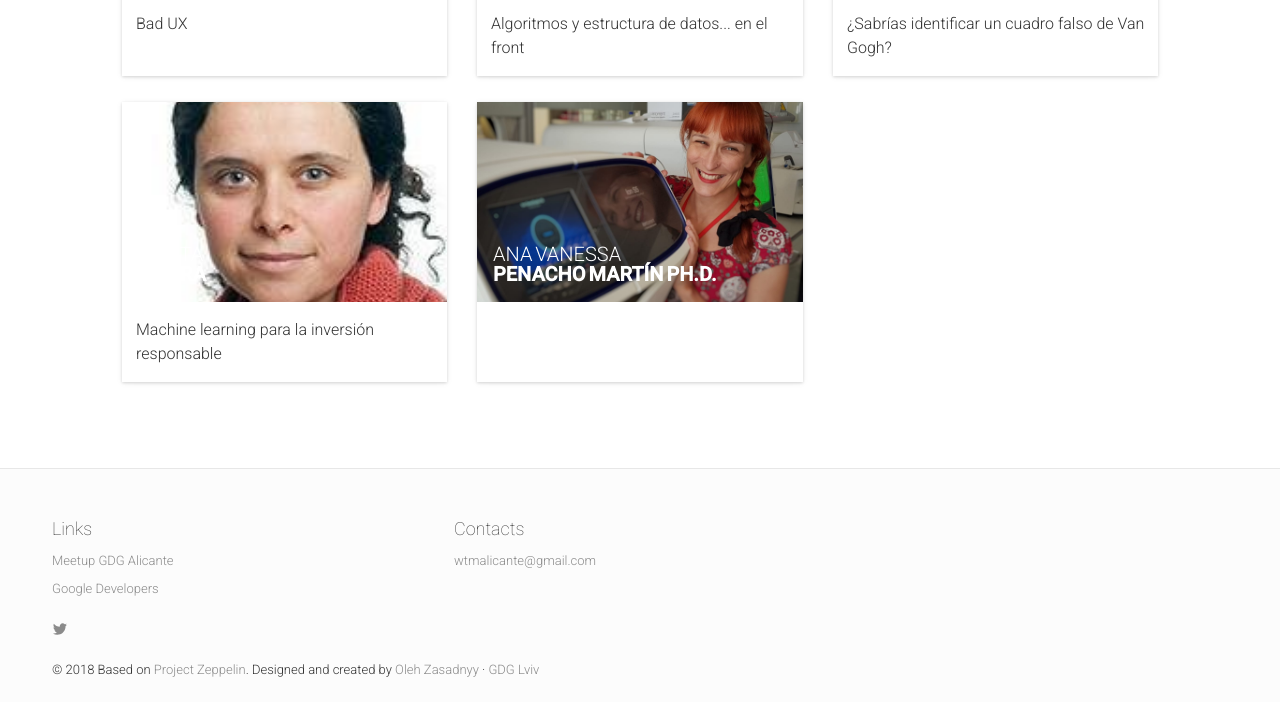
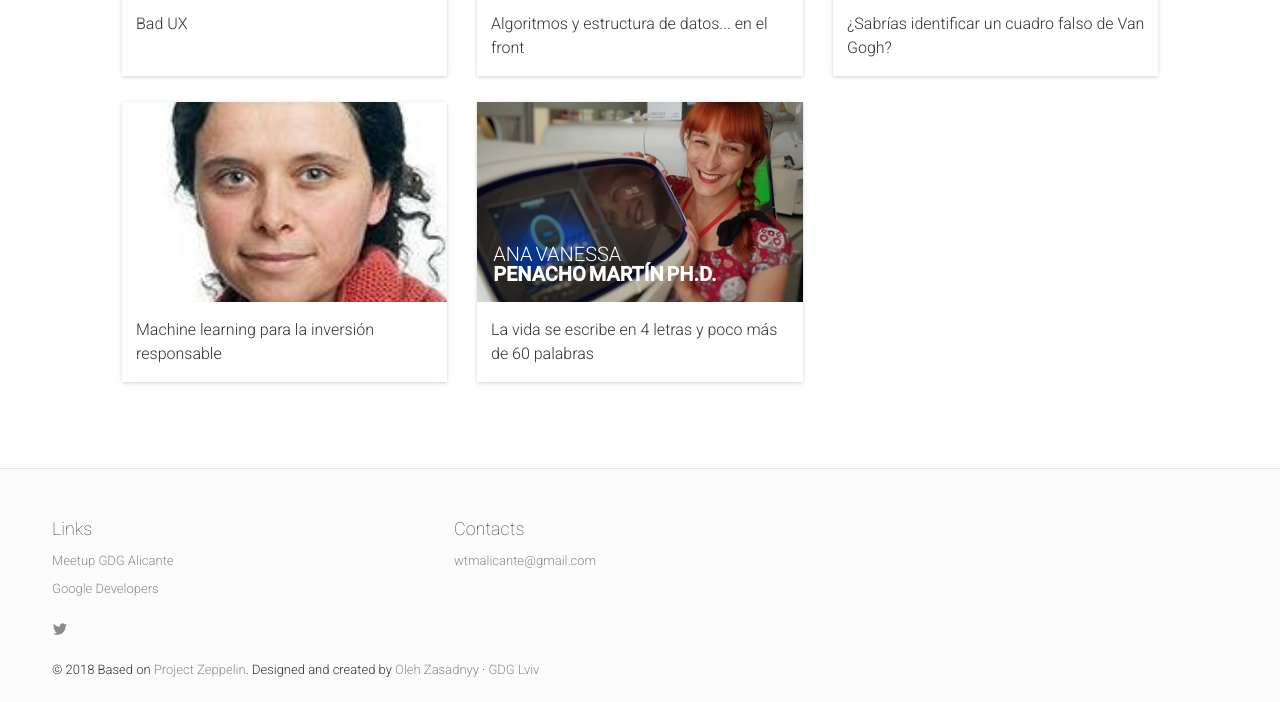
Before and after one commit to wtmalicante/wtmalicante.github.io, a Jekyll site: the page built from speakers.html, in a window 1280 px wide and 900 px high, scrolled down 1075 px, cut to the strip 198-900 px from the top of the window. Built offline with Jekyll 4.4.1, drawn with Linux system fonts in a browser that asks for light colours; nearby versions of some CDN libraries; comment, search, counter and statistics services are not loaded; some of the changed lines change nothing that is shown.

Commit message:
Update sessions.yml

```diff
--- a/_data/sessions.yml
+++ b/_data/sessions.yml
@@ -68,3 +68,8 @@
   title: "Machine learning para la inversión responsable"
   description: "Nos preocupamos cada vez más por el medio ambiente y las desigualdades sociales y económicas, pero ¿cómo podemos hacer para que nuestras inversiones también estén comprometidas con nuestros principios éticos? Esta es la pregunta que nos hacemos todos los días en Clarity.ai y que estamos intentando resolver para que entre todos construyamos un mundo que nos guste cada vez más. En esta charla explicaré cómo desarrollamos métricas y algoritmos basados en inteligencia artificial para poder evaluar cada vez mejor la interacción de las empresas con el medio ambiente y social que nos rodea. Completamos los datos existentes construyendo modelos predictivos de emisiones de C02, diversidad o satisfacción de los empleados entre otras para aumentar el número total de instituciones que podemos analizar. Calculamos el impacto real de las empresas en las necesidades de las personas en todos y cada uno de los lugares del mundo. Para que inviertas tu dinero dónde más importa."
   speakers: [10]
+-
+  id: 011
+  title: "La vida se escribe en 4 letras y poco más de 60 palabras"
+  description: "‘A’, ‘T’, ‘C’ y ‘G’, sólo son cuatro letras, ¿no? Pero la clave está en sus emparejamientos, sus avenencias y desavenencias, sus amores y desamores, sus infidelidades… Ese abecedario es la base del código genético y determina las características de cada ser vivo según su libro de instrucciones, el ADN… ¡y no hay mejor algoritmo de combinatoria que dicho código! <br />Ese ADN cuenta la historia de las vidas de las distintas especies, de sus orígenes, de su evolución, de sus migraciones y adaptaciones, pero también de sus enfermedades. Novedosas técnicas de secuenciación de esa importante molécula, conocidas como “High-throughput DNA sequencing”, “Massively Paralllel Sequencing” o “Next-Generation Sequencing”, generan una cantidad de datos descomunal que requieren de un pipeline automatizado para el análisis, almacenaje y gestión de dichos datos. ¿Queréis adentraros en el apasionante mundo que aúna la Genética y la Bioinformática? ¡Os espero en la charla!"
+  speakers: [11]
```
